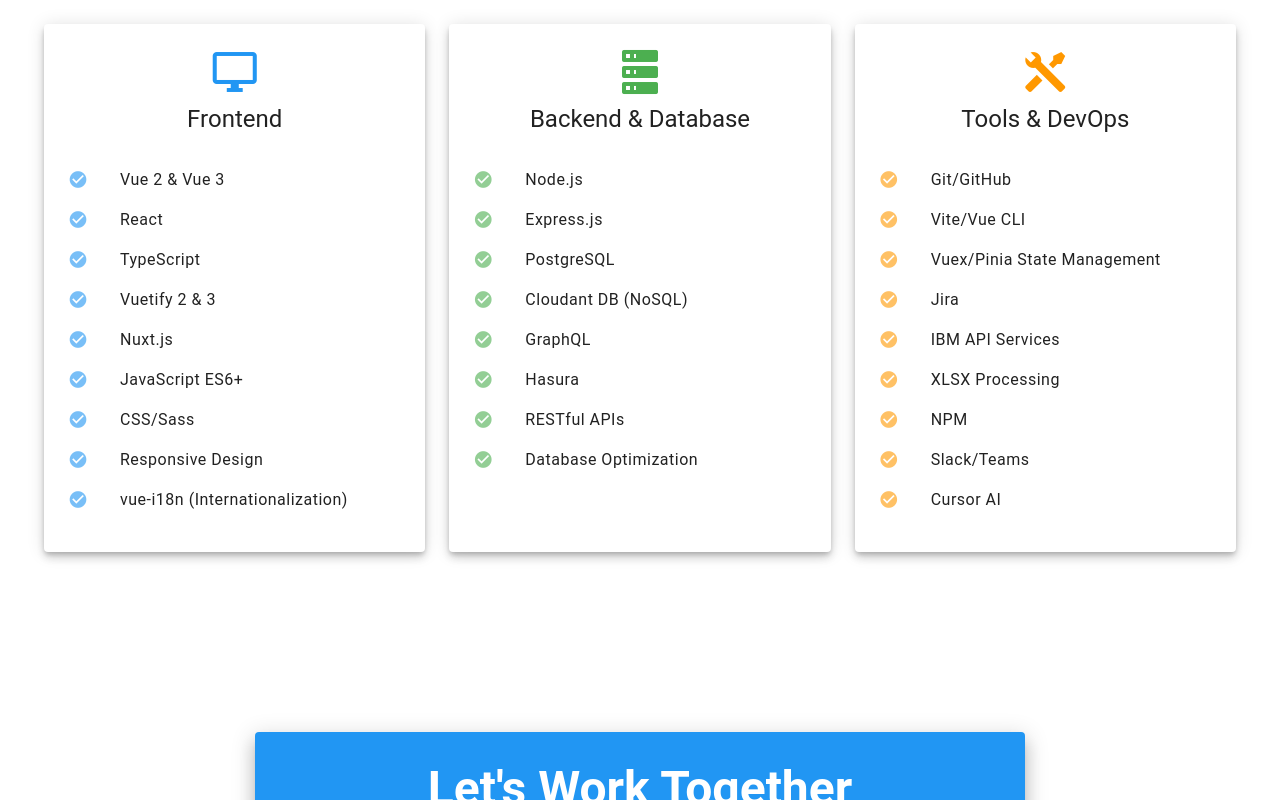
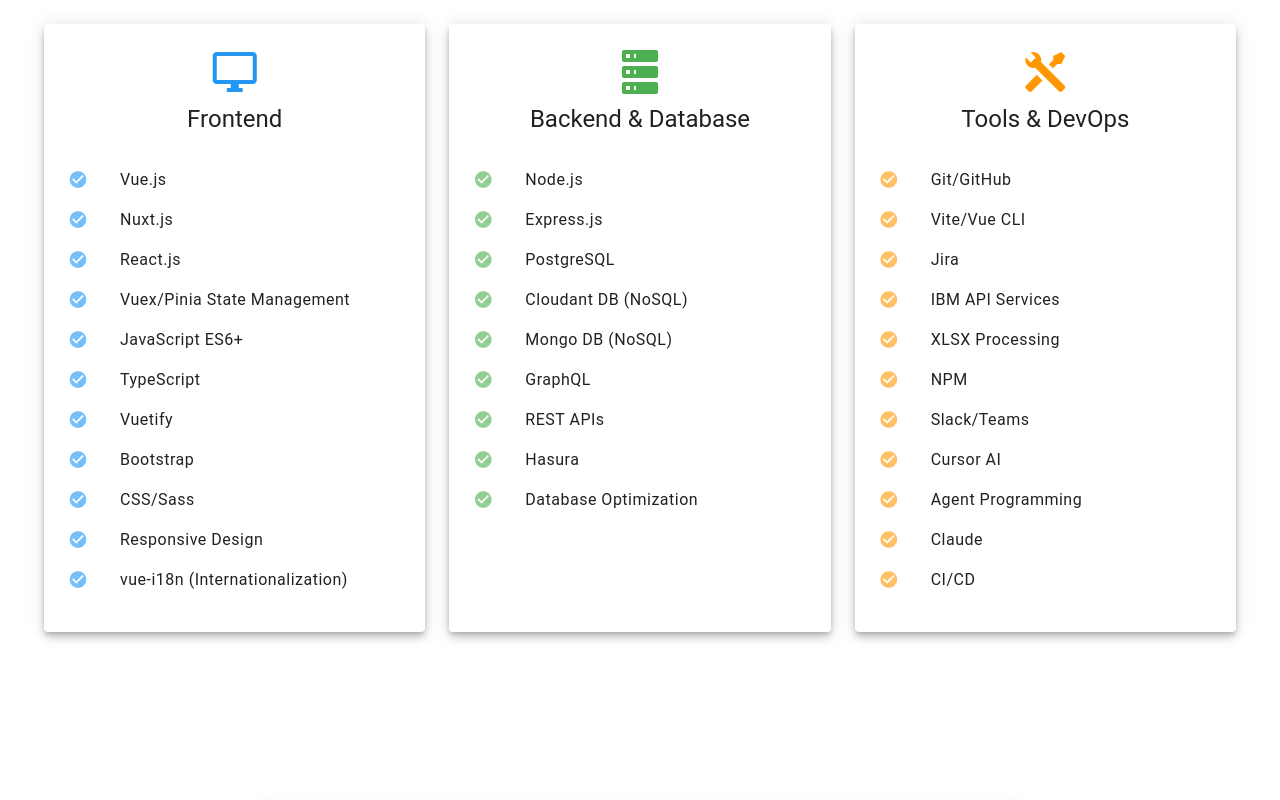
Before and after one commit to musicteachj/portfolio, a Vue app: page / in a window 1280 px wide. Shown: the part 2489-3289 px from the top of the page. Built offline with nearby package versions, Linux system fonts and the light colour scheme.

Commit message:
text adjustments

```diff
--- a/src/stores/skills.ts
+++ b/src/stores/skills.ts
@@ -10,12 +10,14 @@
       icon: 'mdi-monitor',
       color: 'blue',
       skills: [
-        'Vue 2 & Vue 3',
-        'React',
+        'Vue.js',
+        'Nuxt.js',
+        'React.js',
+        'Vuex/Pinia State Management',
+        'JavaScript ES6+',
         'TypeScript',
-        'Vuetify 2 & 3',
-        'Nuxt.js',
-        'JavaScript ES6+',
+        'Vuetify',
+        'Bootstrap',
         'CSS/Sass',
         'Responsive Design',
         'vue-i18n (Internationalization)',
@@ -30,9 +32,10 @@
         'Express.js',
         'PostgreSQL',
         'Cloudant DB (NoSQL)',
+        'Mongo DB (NoSQL)',
         'GraphQL',
+        'REST APIs',
         'Hasura',
-        'RESTful APIs',
         'Database Optimization',
       ],
     },
@@ -43,13 +46,15 @@
       skills: [
         'Git/GitHub',
         'Vite/Vue CLI',
-        'Vuex/Pinia State Management',
         'Jira',
         'IBM API Services',
         'XLSX Processing',
         'NPM',
         'Slack/Teams',
         'Cursor AI',
+        'Agent Programming',
+        'Claude',
+        'CI/CD',
       ],
     },
   ])
--- a/src/views/AboutView.vue
+++ b/src/views/AboutView.vue
@@ -76,6 +76,12 @@
                       >Developed agricultural technology solutions</span
                     >
                   </div>
+                  <div class="highlight-item mb-3">
+                    <v-icon color="success" size="small" class="mr-2">mdi-currency-usd</v-icon>
+                    <span class="font-weight-medium"
+                      >Contributed to Series A to Series B funding growth</span
+                    >
+                  </div>
                 </v-col>
                 <v-col cols="12" sm="6">
                   <div class="highlight-item mb-3">
@@ -93,6 +99,12 @@
                   <div class="highlight-item mb-3">
                     <v-icon color="success" size="small" class="mr-2">mdi-security</v-icon>
                     <span class="font-weight-medium">Ensured enterprise security compliance</span>
+                  </div>
+                  <div class="highlight-item mb-3">
+                    <v-icon color="success" size="small" class="mr-2">mdi-barcode-scan</v-icon>
+                    <span class="font-weight-medium"
+                      >Integrated barcode & QR Code scanning technology</span
+                    >
                   </div>
                 </v-col>
               </v-row>
--- a/src/views/ExperienceView.vue
+++ b/src/views/ExperienceView.vue
@@ -291,7 +291,7 @@
       'Software engineer at an innovative vertical farming startup, developing Vue.js applications for automated packaging and delivery systems. Contributed to scaling operations from Series A to Series B funding while modernizing legacy systems and mentoring junior developers.',
     achievements: [
       'Developed Vue.js and Node.js applications for conveyor belt packaging stations, streamlining product tracking and delivery workflows',
-      'Integrated barcode scanning technology using NPM vue-barcode, enhancing accuracy and efficiency in packaging operations',
+      'Integrated QR Code scanning technology, enhancing accuracy and efficiency in packaging operations',
       'Solely responsible for modernizing UI library of monolithic Vue.js application, migrating Vuetify from v1.5 to v2.3',
       'Executed PostgreSQL and Hasura table updates to scale MRP system while maintaining data integrity and optimizing performance',
       'Adjusted GraphQL queries and database relationships to support growing data demands and improve system responsiveness',
@@ -316,7 +316,7 @@
       {
         name: 'Automated Packaging System',
         description:
-          'Built Vue.js applications for conveyor belt stations with integrated barcode scanning, improving packaging accuracy and workflow efficiency',
+          'Built Vue.js applications for conveyor belt stations with integrated QR Code scanning, improving packaging accuracy and workflow efficiency',
       },
       {
         name: 'Vuetify Migration & UI Modernization',
--- a/src/views/HomeView.vue
+++ b/src/views/HomeView.vue
@@ -203,20 +203,20 @@
 
 const featuredSkills: string[] = [
   'Vue.js',
-  'React',
+  'React.js',
   'TypeScript',
   'Node.js',
   'GraphQL',
-  'RESTful APIs',
+  'REST APIs',
   'State Management',
   'Internationalization',
   'UI/UX Design',
   'Responsive Design',
-  'Performance Optimization',
-  'Clean Code',
+  'NoSQL',
   'Agile Methodologies',
   'Cursor AI',
   'Claude AI',
+  'Agent Programming',
 ]
 
 // Computed
```
